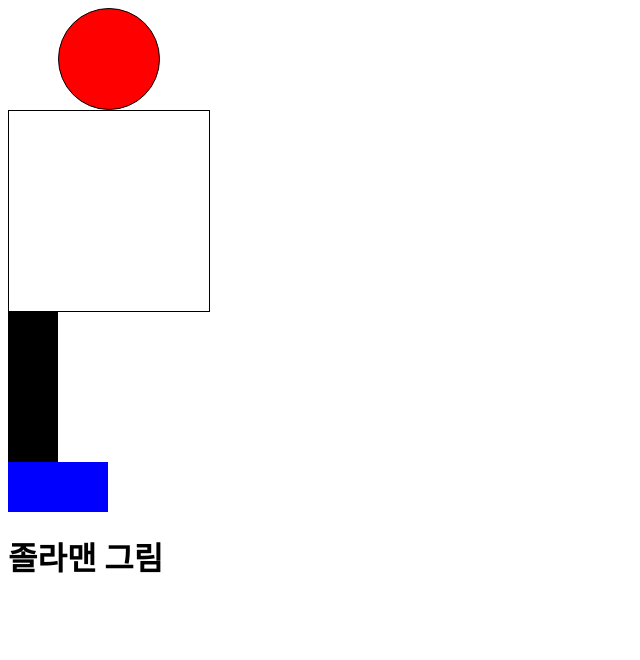
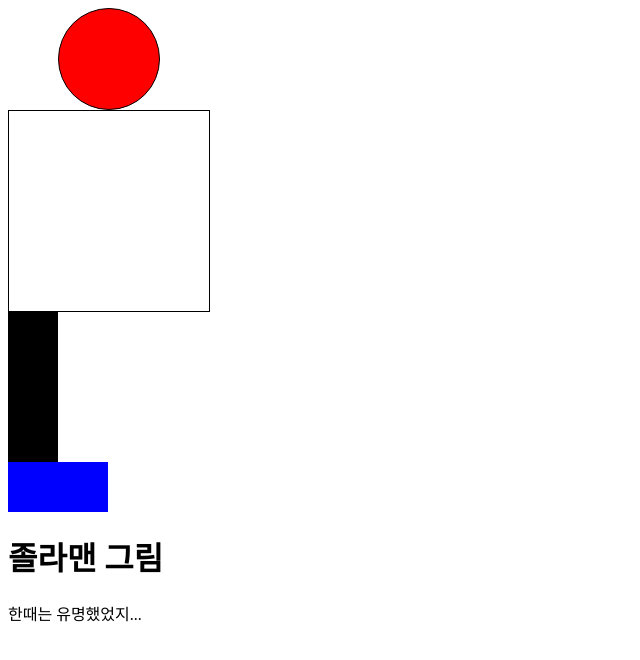
Before and after one commit to parkhanseong/draw-man, a plain HTML site: page index.html in a window 1280 px wide. Shown: the whole page, without its empty margins (0-640 px from the left). Drawn offline with Linux system fonts and the light colour scheme.

Commit message:
Update index.html

```diff
--- a/index.html
+++ b/index.html
@@ -38,6 +38,7 @@
 <div class="shoe"></div>
 
     <h1>졸라맨 그림</h1>
+    <p>한때는 유명했었지...</p>
 
 </body>
 </html>
```
